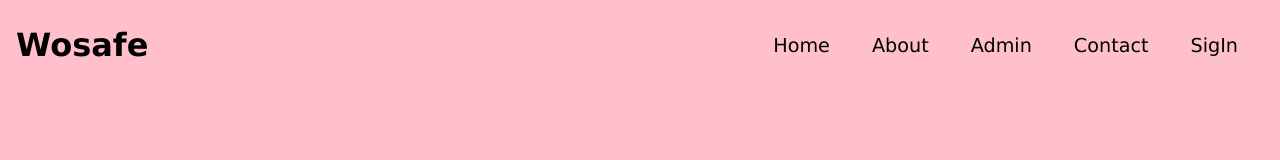
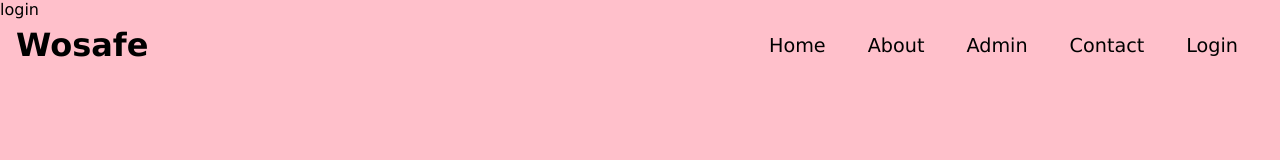
Before and after one commit to keerthiram2612/WomenSafety_REACT, a React (Create React App) app: page /login in a window 1280 px wide. Shown: the top 160 px of the page. Built offline with nearby package versions, Linux system fonts and the light colour scheme.

Commit message:
replacing the signup routes of source

```diff
--- a/src/App.js
+++ b/src/App.js
@@ -6,7 +6,7 @@
 import Contact from "./routes/Contact"
 import {Routes,Route}from"react-router-dom"
 import Navbar from './Components/Navbar';
-import SignIn from "./routes/SigIn"
+import SignUp from "./routes/SignUp"
 export default function App() {
   return (
     <>
@@ -16,7 +16,7 @@
      <Route path = "/about" element = {<About/>}/>
      <Route path = "/admin" element = {<Admin/>}/>
      <Route path = "/contact" element = {<Contact/>}/>
-     <Route path = "/signin" element = {<SignIn/>}/>
+     <Route path = "/login" element = {<SignUp/>}/>
     </Routes>
     </>
   )
--- a/src/Components/Navbar.css
+++ b/src/Components/Navbar.css
@@ -45,7 +45,6 @@
         left: -100%;
         z-index: -3;
         transition: 0.3s;
-        background: transparent;
         filter: blur(1.2px);
     }
     .hamburger{
--- a/src/Components/Navbar.js
+++ b/src/Components/Navbar.js
@@ -34,7 +34,7 @@
         <Link to ="/contact">Contact</Link>
         </li>
         <li>
-        <Link to = "/signin">SigIn</Link>
+        <Link to = "/login">Login</Link>
         </li>
       </ul>
       <div className='hamburger' onClick={handleClick}>
--- /dev/null
+++ b/src/routes/SignUp.js
@@ -0,0 +1,9 @@
+import React from 'react'
+
+export default function SignUp() {
+  return (
+    <div>
+      login
+    </div>
+  )
+}
```
Also changed, not shown: src/routes/SigIn.js (deleted).
